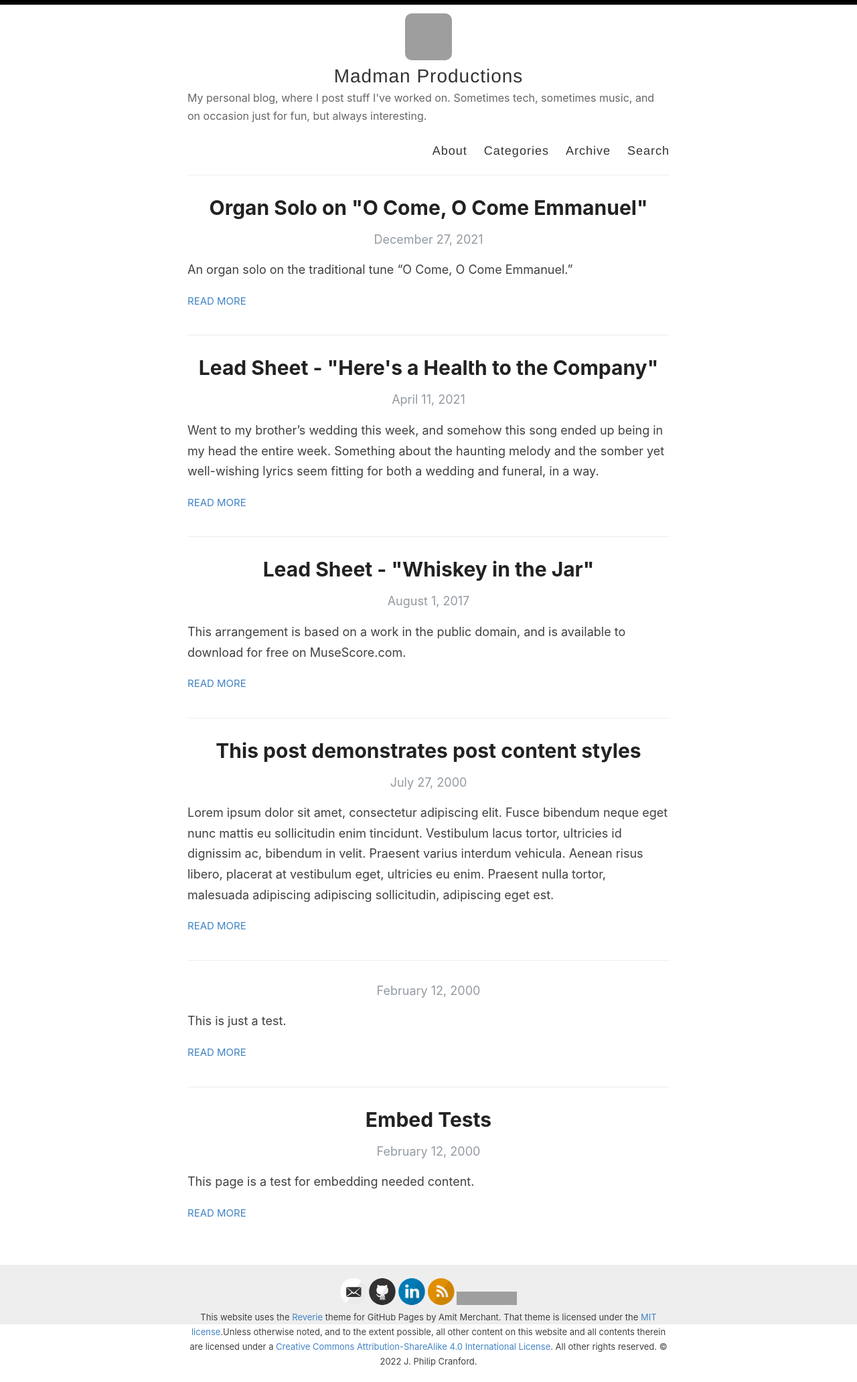
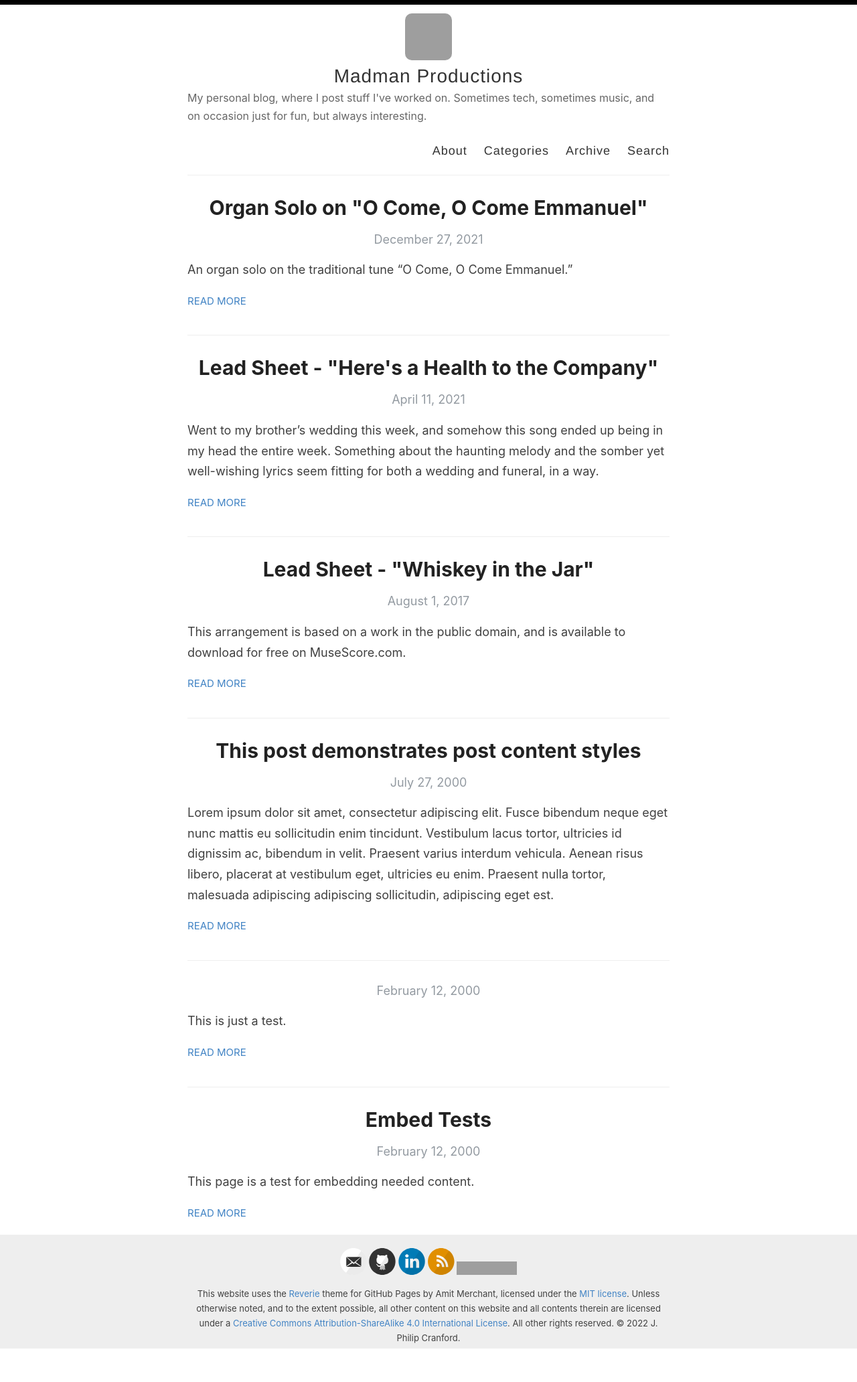
Before and after one commit to jpcranford/jpcranford.github.io, a Jekyll site: the page built from index.html, in a window 1280 px wide. Shown: the whole page at 67% size. Built offline with Jekyll 4.4.1, drawn with Linux system fonts in a browser that asks for light colours; the list of posts is cut into pages by our own code; after the commit the page ends 2029 px from its top, so only the background shows below that; grey boxes are pictures that could not be loaded.

Commit message:
Fix footer

```diff
--- a/_layouts/default.html
+++ b/_layouts/default.html
@@ -50,8 +50,8 @@
           <footer class="footer">
             {% include svg-icons.html %}
             <a rel="license" href="http://creativecommons.org/licenses/by-sa/4.0/"><img alt="Creative Commons License" style="border-width:0" src="https://i.creativecommons.org/l/by-sa/4.0/88x31.png" /></a>
-            <div>
-              This website uses the <a href="https://github.com/amitmerchant1990/reverie">Reverie</a> theme for GitHub Pages by Amit Merchant. That theme is licensed under the <a href="https://raw.githubusercontent.com/jpcranford/jpcranford.github.io/master/LICENSE">MIT license</a>.Unless otherwise noted, and to the extent possible, all other content on this website and all contents therein are licensed under a <a rel="license" href="http://creativecommons.org/licenses/by-sa/4.0/">Creative Commons Attribution-ShareAlike 4.0 International License</a>. All other rights reserved. © 2022 J. Philip Cranford.
+            <div style="padding-top:10px">
+              This website uses the <a href="https://github.com/amitmerchant1990/reverie">Reverie</a> theme for GitHub Pages by Amit Merchant, licensed under the <a href="https://raw.githubusercontent.com/amitmerchant1990/reverie/master/LICENSE">MIT license</a>. Unless otherwise noted, and to the extent possible, all other content on this website and all contents therein are licensed under a <a rel="license" href="http://creativecommons.org/licenses/by-sa/4.0/">Creative Commons Attribution-ShareAlike 4.0 International License</a>. All other rights reserved. ©&nbsp;2022 J. Philip Cranford.
             </div>
           </footer>
         </div>
--- a/assets/style.scss
+++ b/assets/style.scss
@@ -407,14 +407,14 @@ nav {
 }
 
 .wrapper-main {
-  padding-bottom: 134px;
+  padding-bottom: 170px;
 }
 
 .wrapper-footer {
   position: absolute;
   bottom: 0;
   width: 100%;
-  height: 89px;
+  height: 170px;
   background-color: $lightGray;
 }
 
```
